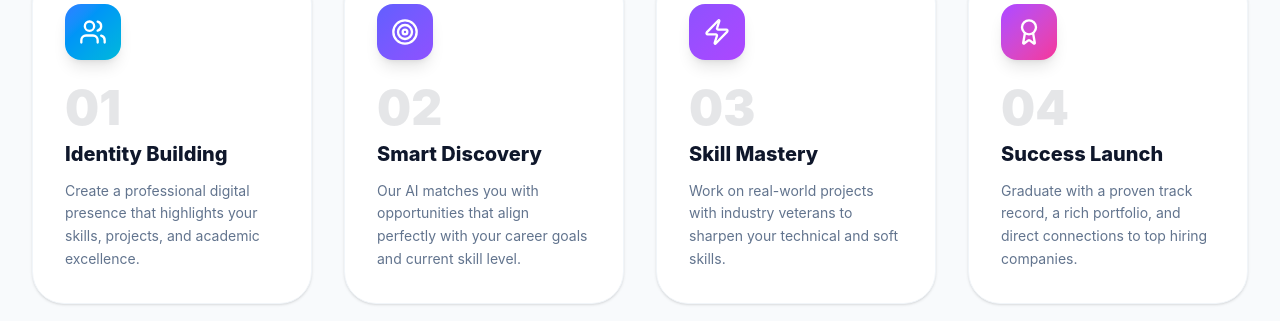
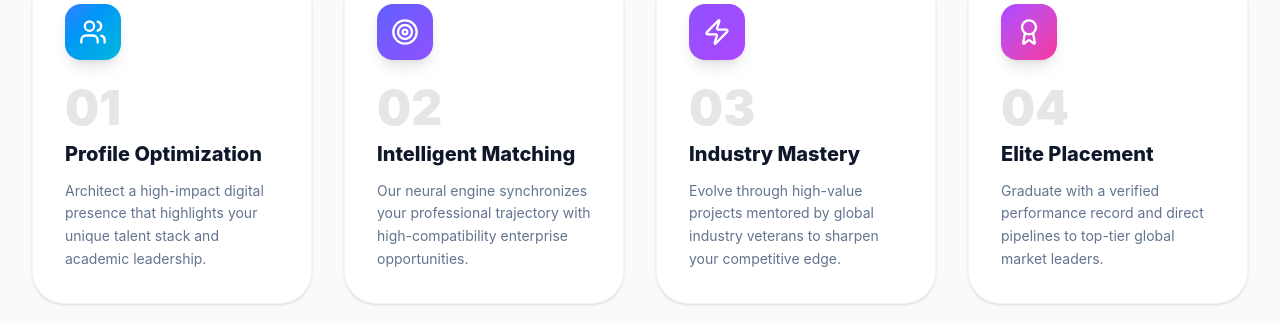
Before and after one commit to Biniyam-Taye/Student-Freelance-and-Internship-Management, a React (Vite) app: page /success-stories in a window 1280 px wide. Shown: the part 1113-1434 px from the top of the page. Built offline with nearby package versions, Linux system fonts and the light colour scheme.

Commit message:
feat: add SuccessStoriesPage component and i18n support for Oromo, Amharic, and English locales

```diff
--- a/src/i18n/locales/am.json
+++ b/src/i18n/locales/am.json
@@ -256,5 +256,19 @@
         "freelance": "ፍሪላንስ",
         "post": "እድል ልጥፍ",
         "applicants": "አመልካቾች"
+    },
+    "success_journey": {
+        "label": "የእርስዎ ጉዞ",
+        "title": "ለእርስዎ የተገነባ",
+        "title_highlight": "ሙያዊ እድገት",
+        "subtitle": "እኛ ስራዎችን ብቻ አንፈልግልዎትም። ከተማሪነት ወደ ከፍተኛ ተፈላጊ ባለሙያነት ለመሸጋገር የሚያስችል የተዋቀረ መንገድ እናመቻቻለን።",
+        "step1_title": "የመገለጫ ማመቻቸት",
+        "step1_desc": "ልዩ ችሎታዎችዎን እና ትምህርታዊ መሪነትዎን የሚያሳይ ከፍተኛ ተፅእኖ ያለው ዲጂታል መገኘትን ይገንቡ።",
+        "step2_title": "ብልጥ ማዛመጃ",
+        "step2_desc": "የእኛ AI የእርስዎን ሙያዊ አቅጣጫ ከከፍተኛ ተኳሃኝነት ድርጅታዊ እድሎች ጋር ያመሳስላል።",
+        "step3_title": "የኢንዱስትሪ ብቃት",
+        "step3_desc": "ተወዳዳሪነትዎን ለማሳደግ በኢንዱስትሪ ባለሙያዎች በሚመሩ ከፍተኛ ዋጋ ያላቸው ፕሮጀክቶች ውስጥ ይሳተፉ።",
+        "step4_title": "ምርጥ ምደባ",
+        "step4_desc": "ከተረጋገጠ የአፈፃፀም ሪኮርድ እና ከዋና ዋና አለም አቀፍ ድርጅቶች ጋር በቀጥታ በመገናኘት ስራዎን ይጀምሩ።"
     }
 }
--- a/src/i18n/locales/en.json
+++ b/src/i18n/locales/en.json
@@ -274,5 +274,19 @@
         "freelance": "Freelance",
         "post": "Post Opportunity",
         "applicants": "Applicants"
+    },
+    "success_journey": {
+        "label": "Your Journey",
+        "title": "Built for Your",
+        "title_highlight": "Professional Growth",
+        "subtitle": "We don't just find you jobs. We provide a structured path to transition from a student to a high-demand professional.",
+        "step1_title": "Profile Optimization",
+        "step1_desc": "Architect a high-impact digital presence that highlights your unique talent stack and academic leadership.",
+        "step2_title": "Intelligent Matching",
+        "step2_desc": "Our neural engine synchronizes your professional trajectory with high-compatibility enterprise opportunities.",
+        "step3_title": "Industry Mastery",
+        "step3_desc": "Evolve through high-value projects mentored by global industry veterans to sharpen your competitive edge.",
+        "step4_title": "Elite Placement",
+        "step4_desc": "Graduate with a verified performance record and direct pipelines to top-tier global market leaders."
     }
 }
--- a/src/i18n/locales/or.json
+++ b/src/i18n/locales/or.json
@@ -231,5 +231,19 @@
         "freelance": "Friilaansii",
         "post": "Carraa Maxxansi",
         "applicants": "Iyyattoota"
+    },
+    "success_journey": {
+        "label": "Imala Kee",
+        "title": "Siif Kan Ijaarame",
+        "title_highlight": "Guddina Ogummaa",
+        "subtitle": "Nuyi hojii qofa siif hin barbaadnu. Daandii barataa irraa gara ogeessaatti cehuu siif qopheessina.",
+        "step1_title": "Fooyya'iinsa Profaayilii",
+        "step1_desc": "Dandeettii kee addaa fi hoggansa barnootaa kee agarsiisu ijaari.",
+        "step2_title": "Walsimsiisa Ismaartii",
+        "step2_desc": "AI keenya imala ogummaa kee carraalee dhaabbilee waliin walsimsiisa.",
+        "step3_title": "Dandeettii Industriitti Xumuruu",
+        "step3_desc": "Pirojektoota dhiibbaa qabaniin dandeettii kee qari.",
+        "step4_title": "Bakka Bu'iinsa Elite",
+        "step4_desc": "Galmee hojii mirkanaa'aa fi quunnama dhaabbilee gubbaa waliin hojii jalqabi."
     }
 }
--- a/src/pages/public/SuccessStoriesPage.jsx
+++ b/src/pages/public/SuccessStoriesPage.jsx
@@ -281,17 +281,16 @@ export default function SuccessStoriesPage() {
             className="text-center mb-20"
           >
             <span className="text-blue-600 dark:text-blue-400 font-bold tracking-widest uppercase text-sm">
-              Your Journey
+              {t('success_journey.label')}
             </span>
             <h2 className="text-4xl md:text-5xl font-black mt-4 mb-6">
-              Built for Your{" "}
-              <span className="gradient-text">Professional Growth</span>
+              {t('success_journey.title')}{" "}
+              <span className="gradient-text">{t('success_journey.title_highlight')}</span>
             </h2>
             <p
               className={`text-lg max-w-2xl mx-auto ${mode === "dark" ? "text-slate-400" : "text-slate-600"}`}
             >
-              We don't just find you jobs. We provide a structured path to
-              transition from a student to a high-demand professional.
+              {t('success_journey.subtitle')}
             </p>
           </motion.div>
 
@@ -305,29 +304,29 @@ export default function SuccessStoriesPage() {
             {[
               {
                 step: "01",
-                title: "Identity Building",
-                desc: "Create a professional digital presence that highlights your skills, projects, and academic excellence.",
+                title: t('success_journey.step1_title'),
+                desc: t('success_journey.step1_desc'),
                 icon: Users,
                 color: "from-blue-500 to-cyan-500",
               },
               {
                 step: "02",
-                title: "Smart Discovery",
-                desc: "Our AI matches you with opportunities that align perfectly with your career goals and current skill level.",
+                title: t('success_journey.step2_title'),
+                desc: t('success_journey.step2_desc'),
                 icon: Target,
                 color: "from-indigo-500 to-violet-500",
               },
               {
                 step: "03",
-                title: "Skill Mastery",
-                desc: "Work on real-world projects with industry veterans to sharpen your technical and soft skills.",
+                title: t('success_journey.step3_title'),
+                desc: t('success_journey.step3_desc'),
                 icon: Zap,
                 color: "from-violet-500 to-purple-500",
               },
               {
                 step: "04",
-                title: "Success Launch",
-                desc: "Graduate with a proven track record, a rich portfolio, and direct connections to top hiring companies.",
+                title: t('success_journey.step4_title'),
+                desc: t('success_journey.step4_desc'),
                 icon: Award,
                 color: "from-purple-500 to-pink-500",
               },
```
